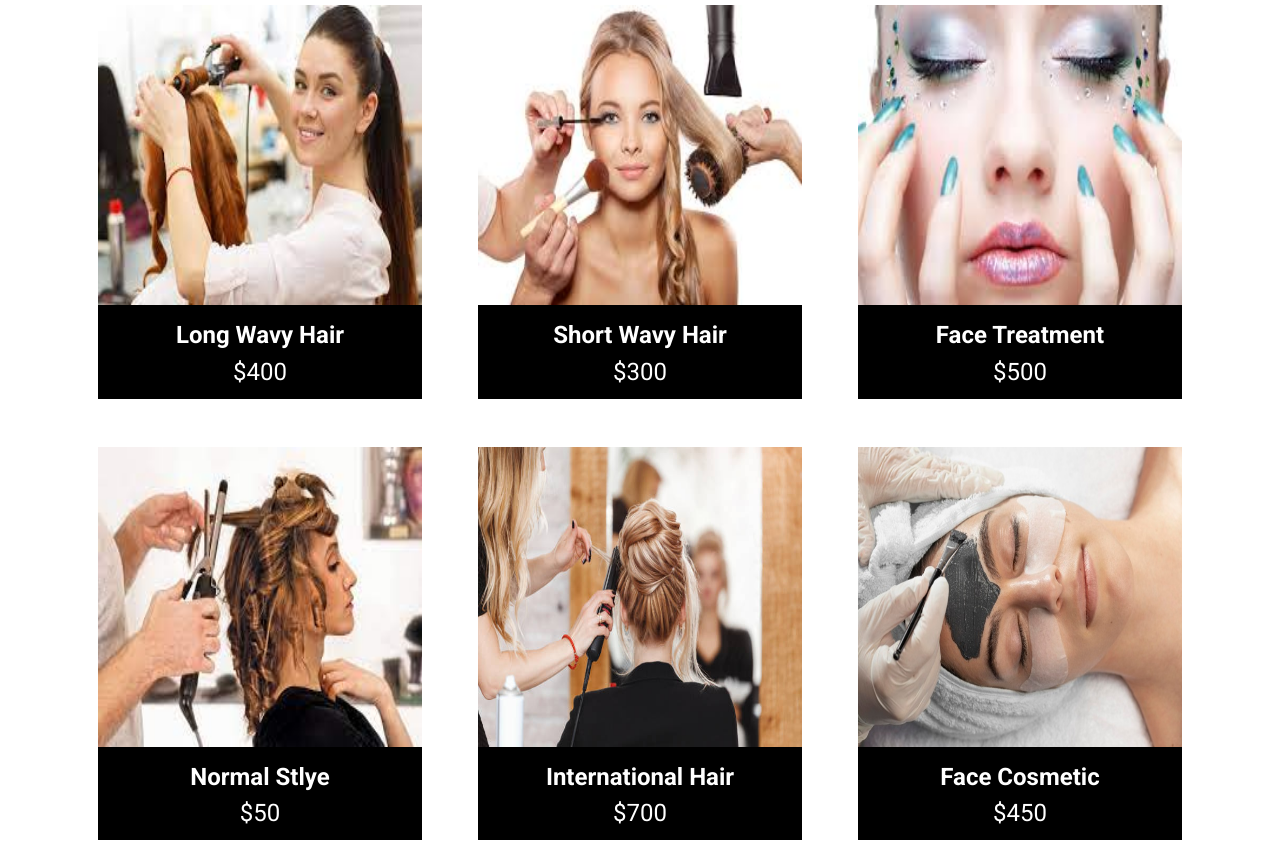
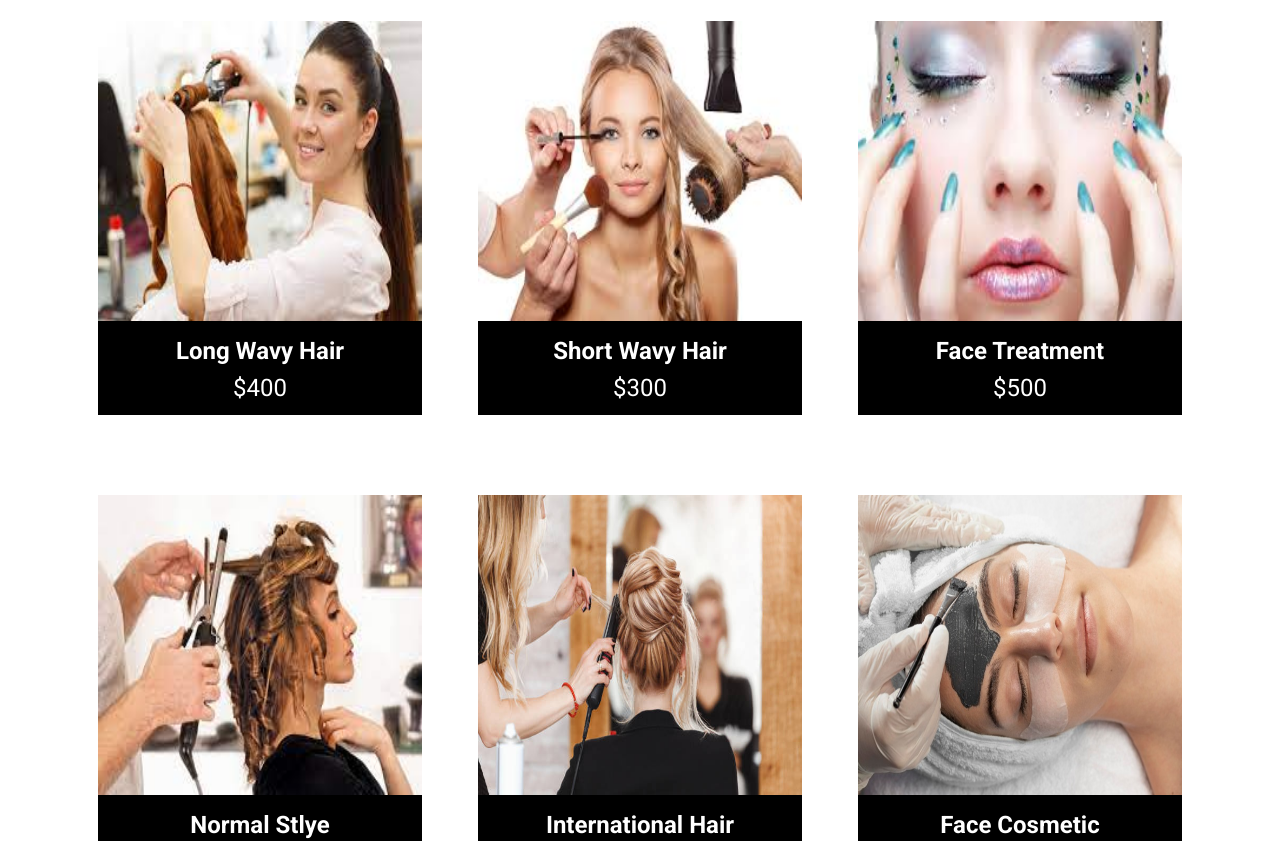
Before and after one commit to olatomide007/kodestage5, a plain HTML site: page gallery.html in a window 1280 px wide. Shown: the part 269-1110 px from the top of the page. Drawn offline with Linux system fonts and the light colour scheme.

Commit message:
updated for  spacing

```diff
--- a/gallery.html
+++ b/gallery.html
@@ -30,7 +30,7 @@
         <h1 class="py-5 fw-bold">Choose What You Want</h1>
         <div class="row first-row">
           <div class="col-12 col-md-6 col-lg-4">
-            <div class="mx-3">
+            <div class="m-3 ">
               <div class="card-list">
                 <a href="#" class="text-decoration-none">
                   <img src="./img/images (1).jpg" alt="woman" class="img-fluid change-height">
@@ -43,7 +43,7 @@
             </div>
           </div>
           <div class="col-12 col-md-6 col-lg-4">
-            <div class="card-list mx-3">
+            <div class="card-list m-3">
               <a href="#" class="text-decoration-none">
                 <img src="./img/images (2).jpg" alt="woman" class="img-fluid change-height">
                 <div class="name-bg bg-black text-white pb-1">
@@ -54,7 +54,7 @@
             </div>
           </div>
           <div class="col-12 col-md-6 col-lg-4">
-            <div class="card-list mx-3">
+            <div class="card-list m-3">
               <a href="#" class="text-decoration-none">
                 <img src="./img/images (3).jpg" alt="woman" class="img-fluid change-height">
                 <div class="name-bg bg-black text-white pb-1">
@@ -68,7 +68,7 @@
 
         <div class="row second-row my-5">
           <div class="col-12 col-md-6 col-lg-4">
-            <div class="card-list mx-3">
+            <div class="card-list m-3">
               <a href="#" class="text-decoration-none">
                 <img src="./img/images.jpg" alt="woman" class="img-fluid change-height">
                 <div class="name-bg bg-black text-white pb-1">
@@ -79,7 +79,7 @@
             </div>
           </div>
           <div class="col-12 col-md-6 col-lg-4">
-            <div class="card-list mx-3">
+            <div class="card-list m-3">
               <a href="#" class="text-decoration-none">
                 <img src="./img/istockphoto-1147811403-612x612.jpg" alt="woman" class="img-fluid change-height">
                 <div class="name-bg bg-black text-white pb-1">
@@ -90,7 +90,7 @@
             </div>
           </div>
           <div class="col-12 col-md-6 col-lg-4">
-            <div class="card-list mx-3">
+            <div class="card-list m-3">
               <a href="#" class="text-decoration-none">
                 <img src="./img/woman-relaxing-beauty-salon_23-2148895558.jpg" alt="woman" class="img-fluid change-height">
                 <div class="name-bg bg-black text-white pb-1">
@@ -115,7 +115,7 @@
             </div>
           </div>
           <div class="col-12 col-md-6 col-lg-4">
-            <div class="card-list mx-3">
+            <div class="card-list mx-3 my-4 my-md-0 my-lg-0">
               <a href="#" class="text-decoration-none">
                 <img src="./img/Best-Braided-Big-Box-hairstyles-for-Black-Women2.jpg" alt="woman" class="img-fluid change-height">
                 <div class="name-bg bg-black text-white pb-1">
@@ -151,7 +151,7 @@
             </div>
           </div>
           <div class="col-12 col-md-6 col-lg-4">
-            <div class="card-list mx-3">
+            <div class="card-list mx-3 mt-4 mb-3 my-md-0 my-lg-0">
               <a href="#" class="text-decoration-none">
                 <img src="./img/images (7).jpg" alt="woman" class="img-fluid change-height">
                 <div class="name-bg bg-black text-white pb-1">
@@ -162,7 +162,7 @@
             </div>
           </div>
           <div class="col-12 col-md-6 col-lg-4">
-            <div class="card-list mx-3">
+            <div class="card-list mx-3 mt-2 my-md-0 my-lg-0">
               <a href="#" class="text-decoration-none">
                 <img src="./img/beautiful-girl-long-wavy-hair-260nw-1765573877.jpg" alt="woman" class="img-fluid change-height">
                 <div class="name-bg bg-black text-white pb-1">
```
